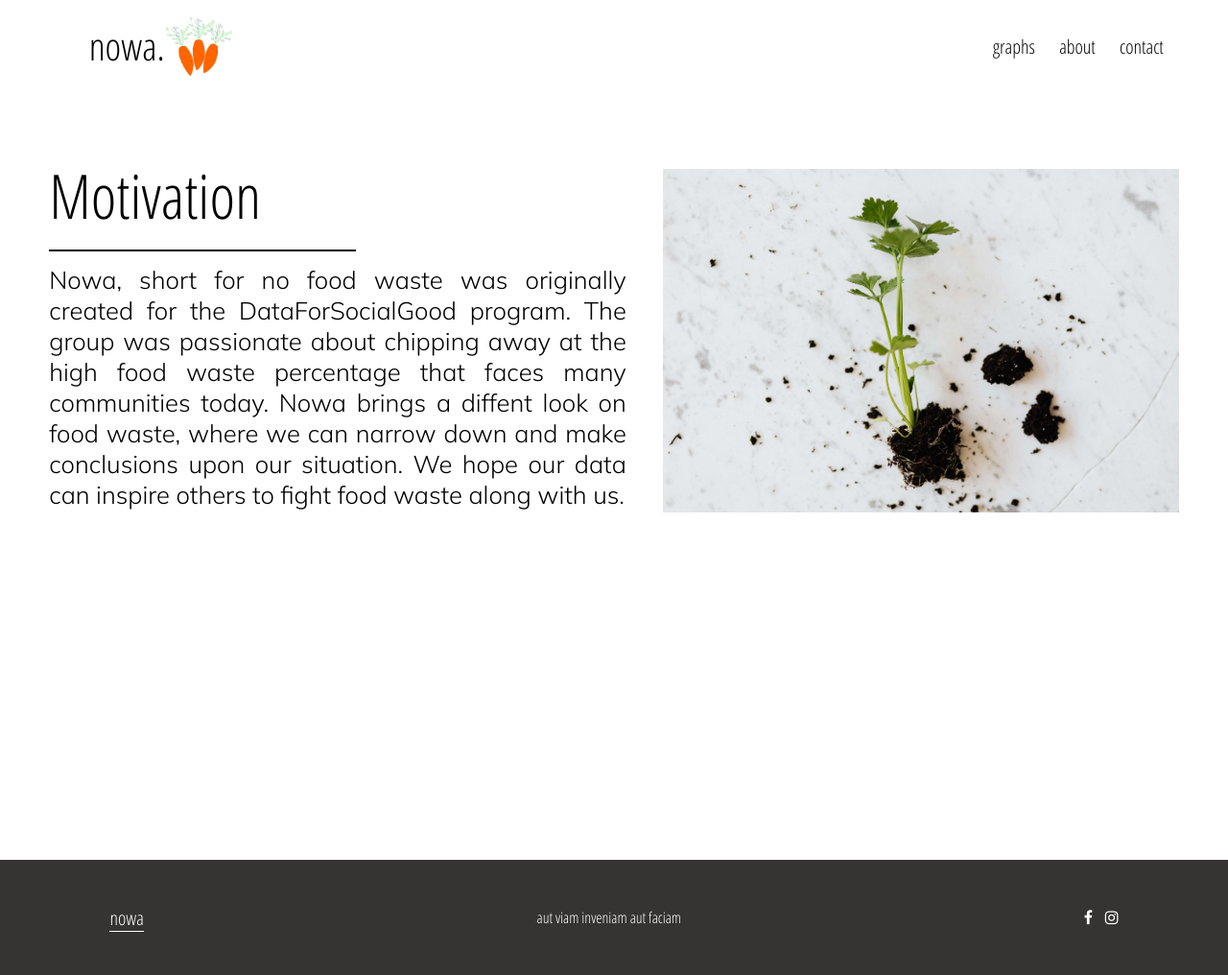
After one commit to coder123al/nowaste-project, a Flask app: page /about.html in a window 1280 px wide. The commit adds this page. Shown: the whole page at 96% size. Run offline with Flask 3, Linux system fonts and the light colour scheme; parts of the project's set-up code (start-up, migrations or seed data) failed here and were passed over; some libraries are stand-ins or nearby versions.

Commit message:
added about

```diff
--- a/server.py
+++ b/server.py
@@ -16,10 +16,17 @@ app=Flask(__name__)
 @app.route("/")
 @app.route("/index.html")
 def home():
-    return render_template("index.html")
+  return render_template("index.html")
+@app.route("/about.html")
+def about():
+  return render_template("about.html")
+@app.route("/contact.html")
+def contact():
+  return render_template("contact.html")
 
 dash_app = dash.Dash(
    __name__,
+   #external_stylesheets=external_stylesheets,
    server=app,
    routes_pathname_prefix='/dash/'
 )
@@ -183,7 +190,6 @@ fig3 = px.scatter(result, x = 'Householdswithchildrenunder18yearsold', y = 'Food
                  })
 dash_app.layout = html.Div([
 
-
     html.Div([
         html.Label(['Choose column:'],style={'font-weight': 'bold', "text-align": "center"}),
 
--- /dev/null
+++ b/static/css/about.css
@@ -0,0 +1,43 @@
+.body-container{
+    height:100vmin;
+    display:flex;
+    flex-direction:row;
+}
+
+.left-body-container{
+    height:100vmin;
+    width:50vw;
+    margin-left:4vw;
+}
+
+.left-body-align{
+    margin-top:8vmin;
+}
+
+.right-body-continer{
+    float:right;
+    height:100vmin;
+    width:42vw;
+}
+
+.body-picture{
+    margin-top:10vmin;
+    width:42vw;
+}
+
+.body-text-title{
+    font-size: 5vw;
+}
+
+.hr1{
+    margin-top:1vw;
+}
+
+
+.body-text{
+    font-size:2vw;
+    font-family: 'Mulish', sans-serif;
+    margin-top:1vw;
+    text-align:justify;
+    margin-right: 3vw;
+}
--- /dev/null
+++ b/static/js/about.js
@@ -0,0 +1,5 @@
+$(document).ready(function(){
+    var firstImage = $(".body-picture");
+    firstImage.hide();
+    firstImage.delay( 500 ).fadeIn( 1500 )
+});
--- /dev/null
+++ b/templates/about.html
@@ -0,0 +1,25 @@
+{% extends "base.html" %}
+{% block css_links%}
+<link rel="stylesheet" href="static/css/about.css">
+{% endblock %}
+
+{% block content %}
+<div class="body-container">
+    <div class="left-body-container">
+        <div class="left-body-align">
+            <div class="body-text-title">Motivation</div>
+            <HR class="hr1" COLOR="black" WIDTH="50%" NOSHADE ALIGN="LEFT">
+            <div class="body-text-container">
+                <div class="body-text">Nowa, short for no food waste was originally created for the DataForSocialGood program. The group was passionate about chipping away at the high food waste percentage that faces many communities today. Nowa brings a diffent look on food waste, where we can narrow down and make conclusions upon our situation. We hope our data can inspire others to fight food waste along with us.</div>
+            </div>
+        </div>
+    </div>
+    <div class="right-body-container">
+        <img class="body-picture" src="static/pictures/plant.jpg">
+    </div>
+</div>
+{% endblock %}
+
+{% block js_links%}
+<script src="static/js/about.js"></script>
+{% endblock %}
--- a/templates/base.html
+++ b/templates/base.html
@@ -7,6 +7,7 @@
     <link rel="stylesheet" href="https://cdnjs.cloudflare.com/ajax/libs/font-awesome/4.7.0/css/font-awesome.min.css">
     <link rel="stylesheet" href="static/css/base.css">
     <link href="https://fonts.googleapis.com/css2?family=Open+Sans+Condensed:wght@300&display=swap" rel="stylesheet">
+    <link href="https://fonts.googleapis.com/css2?family=Mulish:wght@300&display=swap" rel="stylesheet">
     <link rel="icon" href="static/pictures/favicon.png" type="image/png">
     {% block css_links%}{% endblock %}
 </head>
@@ -20,8 +21,8 @@
             <div class="nav-spacer"></div>
             <ul class="nav-links">
                 <li style="margin-right: 20%;"><a href="/">graphs</a></li>
-                <li style="margin-right: 20%;"><a href="#">about</a></li>
-                <li><a href="#">contact</a></li>
+                <li style="margin-right: 20%;"><a href="about.html">about</a></li>
+                <li><a href="contact.html">contact</a></li>
             </ul>
 
         </nav>
```
Also changed, not shown: templates/contact.html (added, +11 -0 lines), static/pictures/plant.jpg (added).
